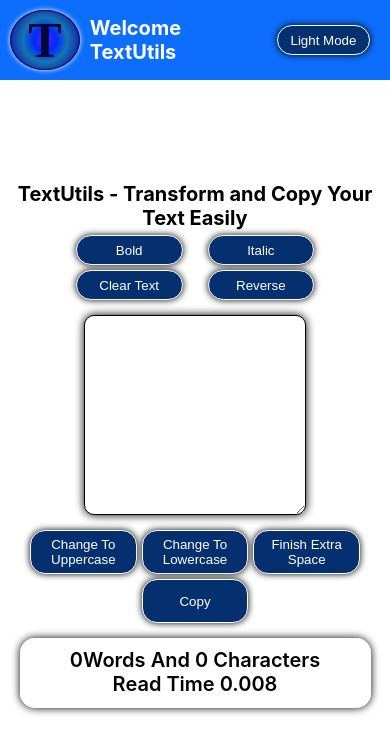
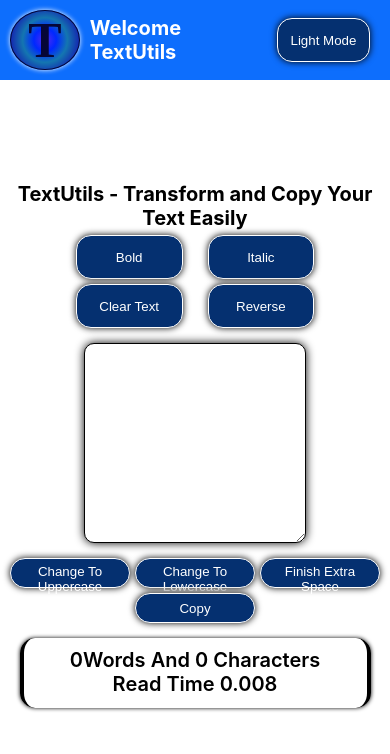
Before and after one commit to qudratullah-stack/textUtils, a React (Create React App) app: page / in a window 390 px wide. Shown: the top 754 px of the page. Built offline with nearby package versions, Linux system fonts and the light colour scheme.

Commit message:
my project is ready for github

```diff
--- a/src/App.css
+++ b/src/App.css
@@ -8,6 +8,10 @@
 }
 .light{
   color: black;
+}
+.light .second_child{
+  border-left: 4px solid black;
+  border-right: 4px solid black;
 }
 
 .light .navbar {
@@ -34,7 +38,7 @@
   border: 1px solid white;
 }
 
-#btn {
+#secondry_btn {
   background-color: #053070;
   color: white;
   height: 30px;
@@ -80,7 +84,7 @@ h1 {
   font-weight: bold;
   margin: 5px auto;
 }
-#btn2 {
+#primary_btn {
   background-color:#053070;
   color: white;
   height: 30px;
@@ -147,7 +151,7 @@ h1 {
   padding: 10px;
   text-align: center;
   background: none;
-  box-shadow: 0 0 8px;
+  box-shadow: 0 0 4px;
   font-size: 20px;
   font-weight: 600;
   margin: 3px auto 10px auto;
@@ -156,8 +160,8 @@ h1 {
 
 }
 @media (max-width: 450px) {
-  #btn2 {
-    width: 8em;
+  #secondry_btn {
+    width: 9em;
   }
   #parent_txet {
     margin: auto 10px;
@@ -173,7 +177,7 @@ h1 {
   .box1 {
     width: 100%;
   }
-  #btn {
+  #primary_btn {
     width: 8em;
     height: 3.3em;
     padding: 5px;
--- a/src/component/Contact.js
+++ b/src/component/Contact.js
@@ -10,7 +10,7 @@ export default function Contact(props) {
   };
   const touppercase = () => {
     settext(text.toUpperCase());
-    setmassage("Text Change into Uppercase");
+    setmassage("Text Changed into Uppercase");
 
     setTimeout(() => {
       setmassage("");
@@ -18,7 +18,7 @@ export default function Contact(props) {
   };
   const tolowercase = () => {
     settext(text.toLowerCase());
-    setmassage("Text Change into Lowercase");
+    setmassage("Text Changed into Lowercase");
     setTimeout(() => {
       setmassage("");
     }, 2000);
@@ -39,19 +39,24 @@ export default function Contact(props) {
     }, 2000);
   };
   const [mode_txt, setmode_txt] = useState("Light Mode");
-  const [dark, setdark]= useState(false)
+  const [dark, setdark] = useState(false);
   const handleMode = () => {
-    setdark(!dark)
-    if(dark){
-
-      document.body.style.backgroundColor = 'rgba(244, 248, 248, 1)'
+    setdark(!dark);
+    if (dark) {
+      document.body.style.backgroundColor = "rgba(244, 248, 248, 1)";
+      setmassage("You Added Light Mode");
+      setTimeout(() => {
+        setmassage("");
+      }, 2000);
+    } else {
+      setmode_txt("Dark Mode");
+      document.body.style.backgroundColor = "#121212";
+      setmassage("You Added Dark Mode");
+      setTimeout(() => {
+        setmassage("");
+      }, 2000);
     }
-    else{
-      setmode_txt('Dark Mode')
-      document.body.style.backgroundColor = '#121212'
-
-    }
-    }
+  };
 
   const [isbold, changebold] = useState(false);
   const bold_text = () => {
@@ -85,13 +90,13 @@ export default function Contact(props) {
   };
   return (
     <>
-      <div className={dark ?'mode_dark':'light'} >
+      <div className={dark ? "mode_dark" : "light"}>
         <div className="navbar">
           <div className="first_child">
             <p id="icon">T</p>
             <p id="parent_txet">Welcome TextUtils</p>
           </div>
-        <button id="btn2" onClick={handleMode}>
+          <button id="primary_btn" onClick={handleMode}>
             {mode_txt}
           </button>
         </div>
@@ -99,18 +104,18 @@ export default function Contact(props) {
           {massage && <div className="alert">{massage}</div>}
         </div>
         <div className="child">
-        <h1 >{props.h1_text}</h1>
+          <h1>{props.h1_text}</h1>
           <div className="box1">
-          <button id="btn2" onClick={bold_text}>
+            <button id="primary_btn" onClick={bold_text}>
               Bold
             </button>
-          <button id="btn2" onClick={italic_txt}>
+            <button id="primary_btn" onClick={italic_txt}>
               Italic
             </button>
-          <button id="btn2" onClick={clear_txt}>
+            <button id="primary_btn" onClick={clear_txt}>
               Clear Text
             </button>
-          <button id="btn2" onClick={reverse}>
+            <button id="primary_btn" onClick={reverse}>
               Reverse
             </button>
           </div>
@@ -127,26 +132,26 @@ export default function Contact(props) {
             }}
           ></textarea>
           <div className="box1">
-          <button id="btn" onClick={touppercase}>
+            <button id="secondry_btn" onClick={touppercase}>
               Change To Uppercase
             </button>
-          <button id="btn" onClick={tolowercase}>
+            <button id="secondry_btn" onClick={tolowercase}>
               Change To Lowercase
             </button>
-          <button id="btn" onClick={extraspace}>
+            <button id="secondry_btn" onClick={extraspace}>
               Finish Extra Space
             </button>
-          <button id="btn" onClick={copy}>
+            <button id="secondry_btn" onClick={copy}>
               Copy
             </button>
           </div>
         </div>
         <div className="second_child">
-        <p >
+          <p>
             {text.trim().length === 0 ? 0 : text.trim().split(/\s+/).length}
-          Words And {text.replace(/\s/g, '').length} Characters
+            Words And {text.replace(/\s/g, "").length} Characters
           </p>
-        <p >
+          <p>
             Read Time{" "}
             {text.split(/\s+/).filter((element) => {
               return element !== 0;
```
Also changed, not shown: src/App.js (+3 -6 lines). Lines whose indentation alone changed are shown as unchanged.
